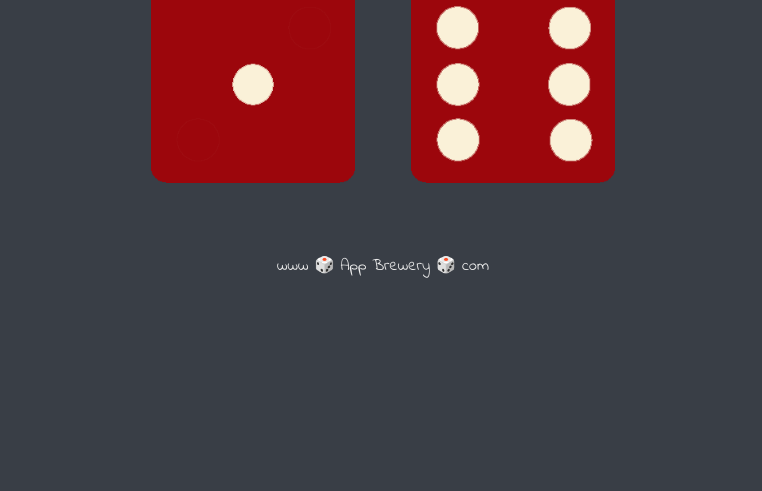
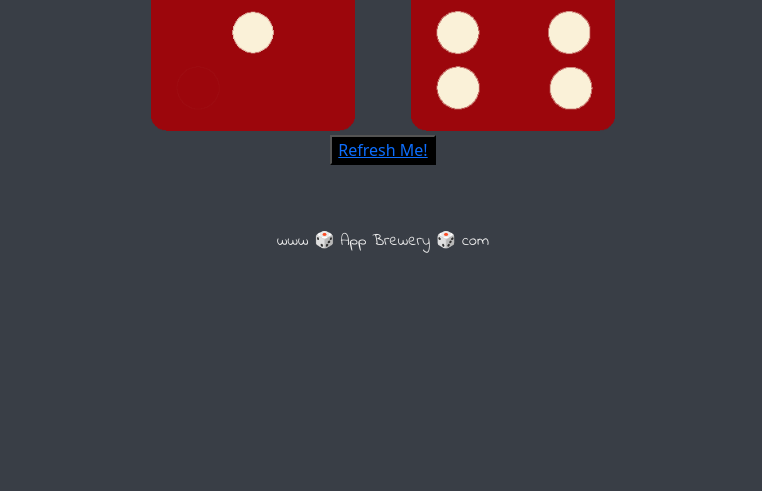
Before and after one commit to CNFishead/PersonalSite, a plain HTML site: page Projects/DiceChallenge/dicee.html in a window 1280 px wide. Shown: the part 309-800 px from the top of the page, without its empty margins (257-1019 px from the left). Drawn offline with nearby package versions, Linux system fonts and the light colour scheme.

Commit message:
Add files via upload

```diff
--- a/Projects/DiceChallenge/dicee.html
+++ b/Projects/DiceChallenge/dicee.html
@@ -3,7 +3,12 @@
   <head>
     <meta charset="utf-8">
     <title>Dicee</title>
+
+    <!-- Style Sheet links -->
+    <link href="https://cdn.jsdelivr.net/npm/bootstrap@5.0.0-beta1/dist/css/bootstrap.min.css" rel="stylesheet"
+      integrity="sha384-giJF6kkoqNQ00vy+HMDP7azOuL0xtbfIcaT9wjKHr8RbDVddVHyTfAAsrekwKmP1" crossorigin="anonymous">
     <link rel="stylesheet" href="styles.css">
+
     <link href="https://fonts.googleapis.com/css?family=Indie+Flower|Lobster" rel="stylesheet">
 
 
@@ -22,9 +27,13 @@
         <p>Player 2</p>
         <img id = "p2Dice" class="img2" src="images\dice6.png">
       </div>
+      <div class="container">
+          <button type="button" name="btn btn-dark btn-lg"><a href="dicee.html">Refresh Me!</a></button>
+      </div>
 
     </div>
-
+  <script src="https://cdn.jsdelivr.net/npm/bootstrap@5.0.0-beta1/dist/js/bootstrap.bundle.min.js"
+    integrity="sha384-ygbV9kiqUc6oa4msXn9868pTtWMgiQaeYH7/t7LECLbyPA2x65Kgf80OJFdroafW" crossorigin="anonymous"></script>
   <script src="index.js"></script>
   </body>
 
--- a/Projects/DiceChallenge/styles.css
+++ b/Projects/DiceChallenge/styles.css
@@ -9,7 +9,9 @@
   display: inline-block;
 
 }
-
+button{
+  background-color: black;
+}
 body {
   background-color: #393E46;
 }
```
